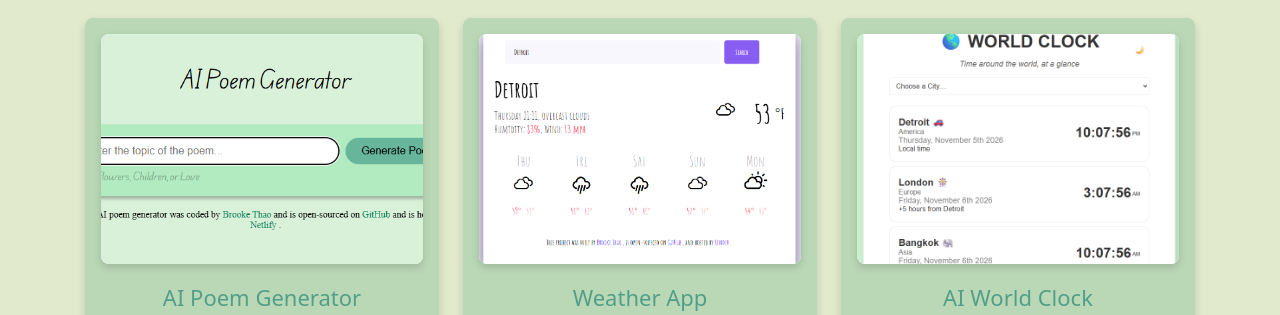
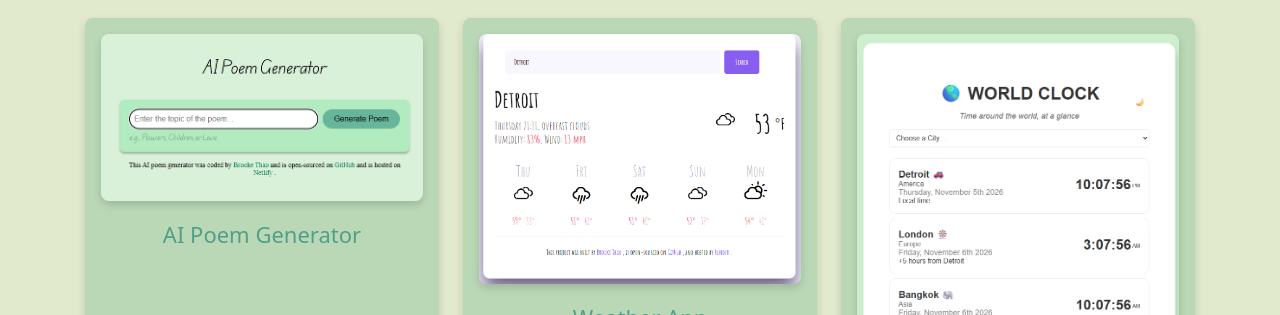
Before and after one commit to gnouy657-cell/Brooke-Portfolio, a website: page about.html in a window 1280 px wide. Shown: the part 485-800 px from the top of the page. Drawn offline with nearby package versions, Linux system fonts and the light colour scheme.

Commit message:
fixed images

```diff
--- a/about.html
+++ b/about.html
@@ -41,7 +41,7 @@
           <div class="project-box h-100 p-3 text-center">
             <img
               src="images/poem-generator.png"
-              class="img-fluid project-image"
+              class="img-fluid project-image poem-image"
               alt="Screenshot of the AI Poem Generator"
             />
 
@@ -61,7 +61,7 @@
           <div class="project-box h-100 p-3 text-center">
             <img
               src="images/weather-app.png"
-              class="img-fluid project-image"
+              class="img-fluid project-image weather-image"
               alt="Screenshot of the Weather App showing the Detroit forecast"
             />
 
@@ -81,7 +81,7 @@
           <div class="project-box h-100 p-3 text-center">
             <img
               src="images/world-clock.png"
-              class="img-fluid project-image"
+              class="img-fluid project-image clock-image"
               alt="Screenshot of the World Clock showing Detroit, London, and Bangkok"
             />
 
--- a/style.css
+++ b/style.css
@@ -320,16 +320,26 @@ p {
   }
 }
 
-
 .project-image {
   display: block;
   width: 100%;
-  height: 230px;
-  object-fit: cover;
-  background: white;
+  height: auto;
   border-radius: 8px;
   margin-bottom: 20px;
   box-shadow: var(--box-shadow);
+}
+
+.poem-image {
+  object-fit: contain;
+}
+
+.weather-image {
+  object-fit: contain;
+}
+
+.world-clock-image {
+  object-fit: contain;
+  object-position: top;
 }
 
 .project-box {
```
